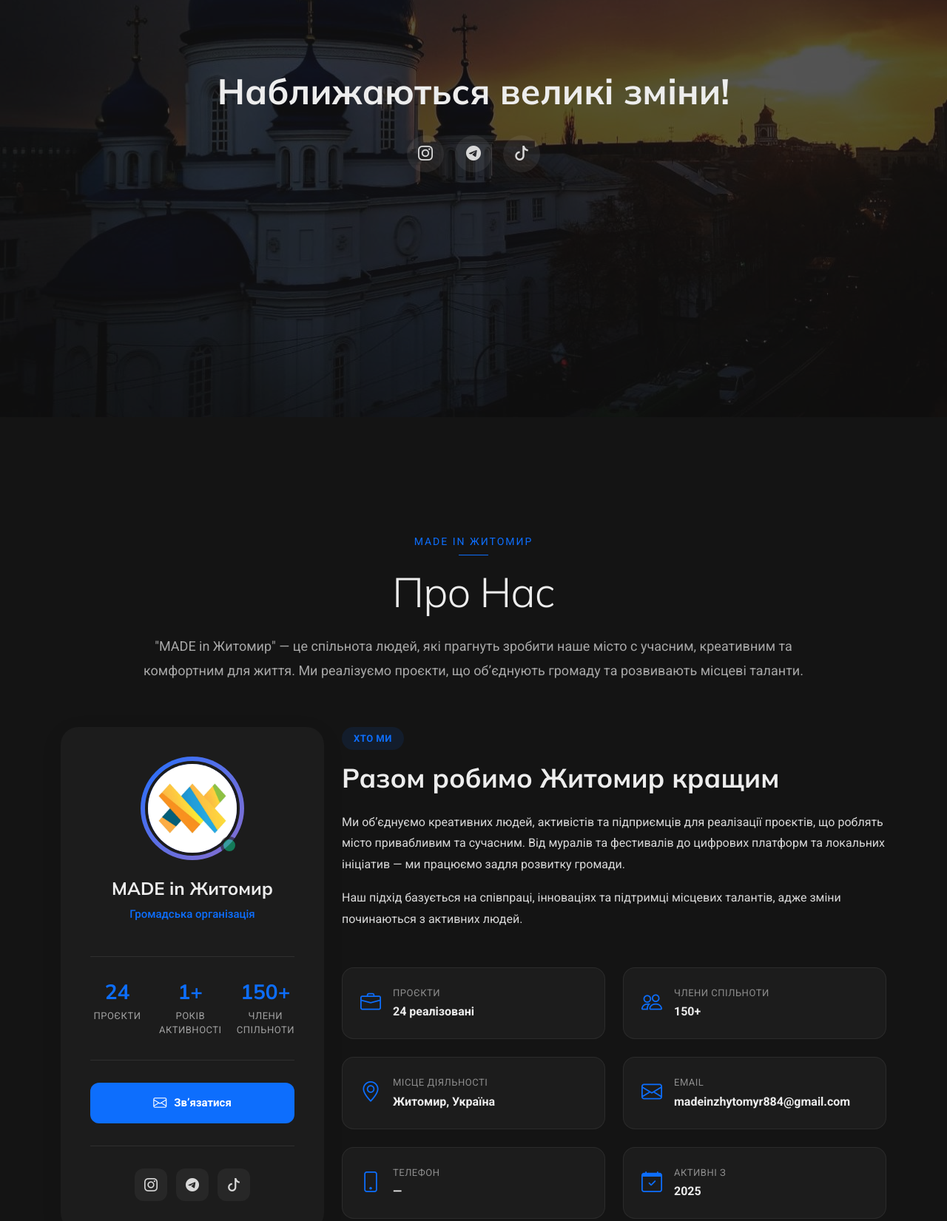
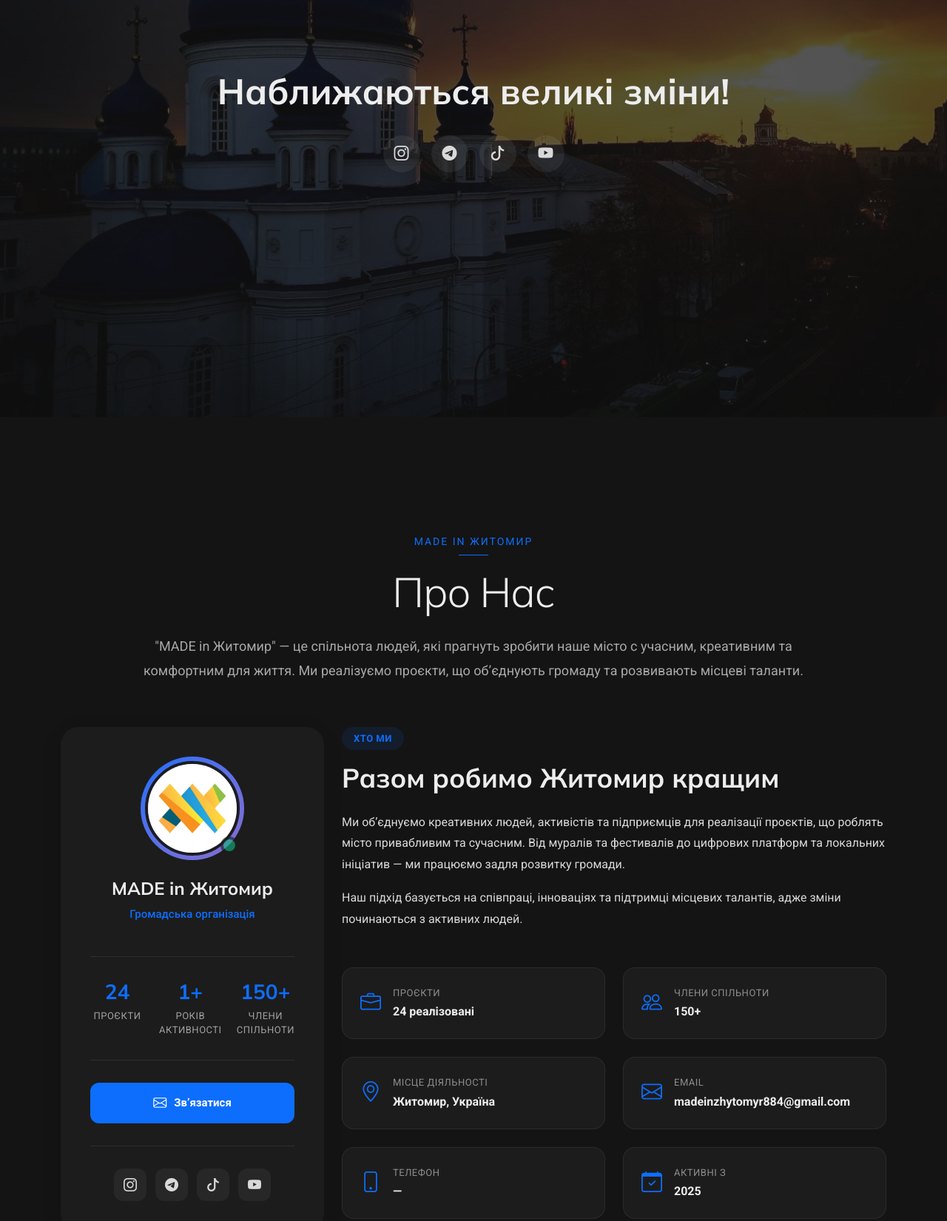
Before and after one commit to madeinzhytomyr/miz-5, a plain HTML site: page index.html in a window 1280 px wide. Shown: the part 236-1887 px from the top of the page at 74% size. Drawn offline with nearby package versions, Linux system fonts and the light colour scheme.

Commit message:
Update index.html

```diff
--- a/index.html
+++ b/index.html
@@ -96,6 +96,9 @@
                             <a href="https://t.me/made_in_zt" target="_blank"><i class="bi bi-telegram"></i></a>
                             <a href="https://www.tiktok.com/@made_in_zhytomyr" target="_blank"><i
                                     class="bi bi-tiktok"></i></a>
+                            <a href="https://www.youtube.com/@made_in_zhytomyr" target="_blank"><i
+                                    class="bi bi-youtube"></i></a>
+
                         </div>
                     </div>
                 </div>
@@ -109,8 +112,8 @@
 
 
         <!-- bg dla header  -->
-        <section style="background-color: #141414; z-index: 9998 !important;"
-            class="m-0 p-5   position-sticky top-0  "> </section>
+        <section style="background-color: #141414; z-index: 9998 !important;" class="m-0 p-5   position-sticky top-0  ">
+        </section>
 
 
 
@@ -176,6 +179,9 @@
                                 <a href="https://t.me/made_in_zt" target="_blank"><i class="bi bi-telegram"></i></a>
                                 <a href="https://www.tiktok.com/@made_in_zhytomyr" target="_blank"><i
                                         class="bi bi-tiktok"></i></a>
+                                <a href="https://www.youtube.com/@made_in_zhytomyr" target="_blank"><i
+                                        class="bi bi-youtube"></i></a>
+
                             </div>
                         </div>
                     </div>
@@ -657,6 +663,8 @@
                         <a href="https://t.me/made_in_zt" target="_blank"><i class="bi bi-telegram"></i></a>
                         <a href="https://www.tiktok.com/@made_in_zhytomyr" target="_blank"><i
                                 class="bi bi-tiktok"></i></a>
+                        <a href="https://www.youtube.com/@made_in_zhytomyr" target="_blank"><i
+                                class="bi bi-youtube"></i></a>
                     </div>
                 </div>
 
```
